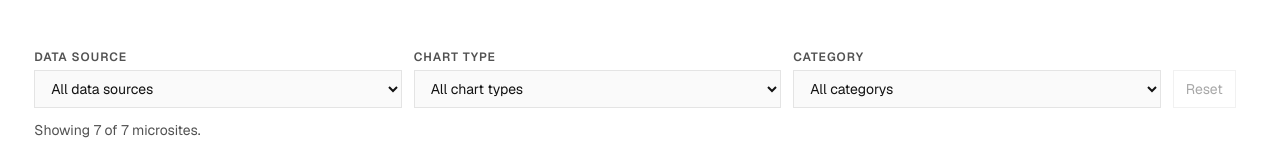
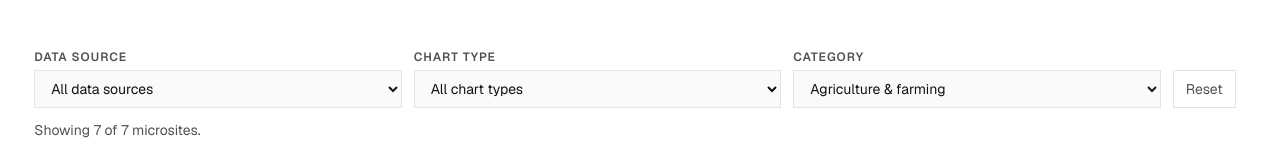
Before and after one commit to olitreadwell/nz-data-lab, a Next.js app in the folder apps/web/: page /agriculture in a window 1280 px wide. Shown: the part 208-368 px from the top of the page. Built offline with nearby package versions, Linux system fonts and the light colour scheme.

Commit message:
feat: preset category filter on category pages and reset back to the hub

```diff
--- a/apps/web/src/app/[category]/page.tsx
+++ b/apps/web/src/app/[category]/page.tsx
@@ -54,7 +54,12 @@ export default async function CategoryPage({
         </p>
       </Stack>
       <div className="pb-[var(--spacing-3xl)]">
-        <MicrositeGallery cards={cards} title={null} />
+        <MicrositeGallery
+          cards={cards}
+          title={null}
+          initialCategory={categoryLabel}
+          key={category}
+        />
       </div>
     </Container>
   );
--- a/apps/web/src/components/MicrositeGallery.tsx
+++ b/apps/web/src/components/MicrositeGallery.tsx
@@ -1,5 +1,6 @@
 'use client';
 
+import { useRouter } from 'next/navigation';
 import { useMemo, useState } from 'react';
 
 import type { MicrositeAccent } from './microsite-styles';
@@ -24,6 +25,8 @@ interface MicrositeGalleryProps {
   cards: MicrositeGalleryCard[];
   /** Optional gallery heading; pass null to hide it (e.g. category pages). */
   title?: string | null;
+  /** When set (category pages), the category filter starts here and reset returns to the hub. */
+  initialCategory?: string;
 }
 
 type FilterKey = 'dataSource' | 'chartType' | 'category';
@@ -42,10 +45,15 @@ function filterOptions(cards: MicrositeGalleryCard[], key: FilterKey): string[]
 }
 
 /** The interactive hub grid: filter microsites by any combination of dimensions. */
-export function MicrositeGallery({ cards, title }: MicrositeGalleryProps): React.ReactElement {
+export function MicrositeGallery({
+  cards,
+  title,
+  initialCategory,
+}: MicrositeGalleryProps): React.ReactElement {
+  const router = useRouter();
   const [dataSource, setDataSource] = useState(ALL);
   const [chartType, setChartType] = useState(ALL);
-  const [category, setCategory] = useState(ALL);
+  const [category, setCategory] = useState(initialCategory ?? ALL);
 
   const setFilter = (key: FilterKey, value: string): void => {
     if (key === 'dataSource') {
@@ -61,6 +69,9 @@ export function MicrositeGallery({ cards, title }: MicrositeGalleryProps): React
     setDataSource(ALL);
     setChartType(ALL);
     setCategory(ALL);
+    if (initialCategory !== undefined) {
+      router.push('/');
+    }
   };
 
   const filteredCards = useMemo(
@@ -97,12 +108,18 @@ export function MicrositeGallery({ cards, title }: MicrositeGalleryProps): React
               onChange={(event) => setFilter(key, event.target.value)}
               className={selectClass}
             >
+              {key === 'category' && initialCategory !== undefined ? (
+                <option value={initialCategory}>{initialCategory}</option>
+              ) : (
+                <>
                   <option value={ALL}>All {FILTER_LABELS[key].toLowerCase()}s</option>
                   {filterOptions(cards, key).map((option) => (
                     <option key={option} value={option}>
                       {option}
                     </option>
                   ))}
+                </>
+              )}
             </select>
           </label>
         ))}
```
Also changed, not shown: 2 other files (tests, documents, lock files or other folders). Lines whose indentation alone changed are shown as unchanged.
